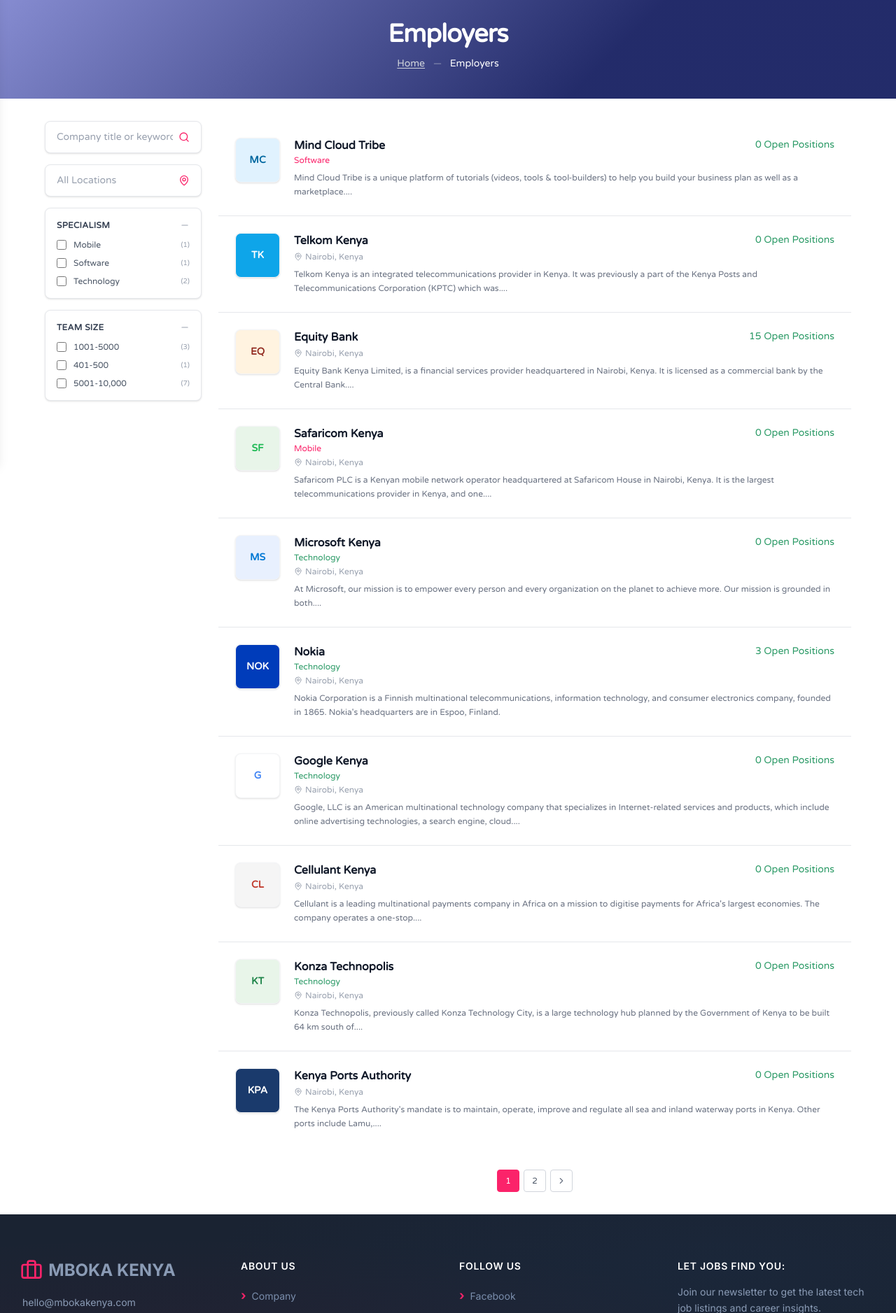
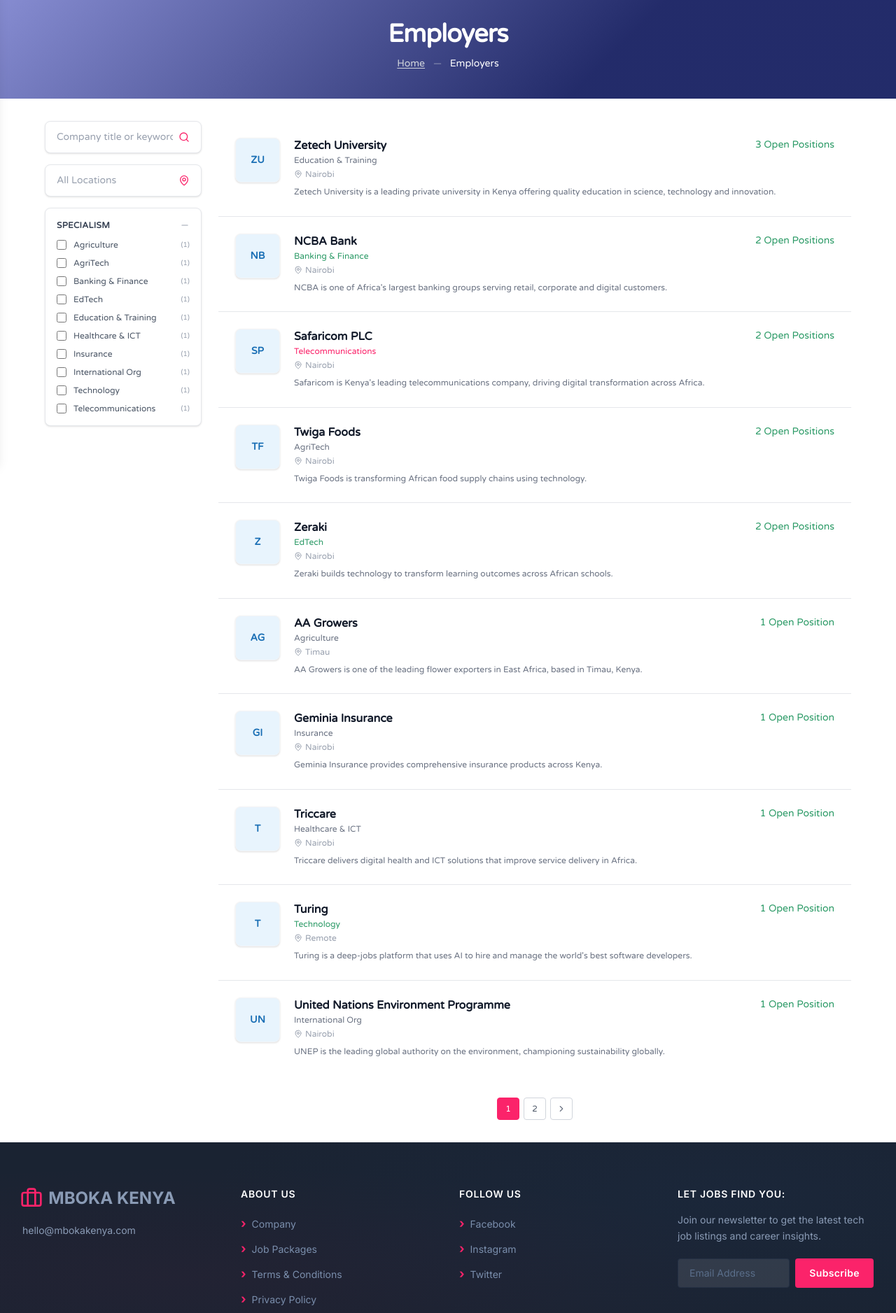
Before and after one commit to Blissmal/php-job-management-portal, a PHP site: page /employers in a window 1280 px wide. Shown: the part 139-2016 px from the top of the page at 70% size. Run offline with PHP 8.4, Linux system fonts and the light colour scheme; data comes from the database, SQL or seed files in the repository; some libraries are stand-ins or nearby versions.

Commit message:
Updated employers section to fetch db data, modified schema: added col team_size to employer_profiles

```diff
--- a/database/schema.sql
+++ b/database/schema.sql
@@ -304,3 +304,5 @@ ALTER TABLE jobs ADD COLUMN IF NOT EXISTS salary_currency VARCHAR(3) DEFAULT 'KE
 
 ALTER TABLE jobs ADD INDEX IF NOT EXISTS idx_experience_level (experience_level);
 ALTER TABLE jobs ADD INDEX IF NOT EXISTS idx_required_qualification (required_qualification);
+
+ALTER TABLE employer_profiles ADD COLUMN IF NOT EXISTS team_size ENUM('1-10','11-50','51-200','201-500','501-1000','1001-5000','5001-10000','10000+') DEFAULT NULL AFTER location;
--- a/views/employers.php
+++ b/views/employers.php
@@ -12,134 +12,100 @@
             </p>
         </div>
     </section>
+
     <?php
-    // ── Mock Data ──────────────────────────────────────────────────────────────────
-
-    $specialisms = [
-        ['label' => 'Mobile',     'count' => 1],
-        ['label' => 'Software',   'count' => 1],
-        ['label' => 'Technology', 'count' => 2],
-    ];
-
-    $team_sizes = [
-        ['label' => '1001-5000',   'count' => 3],
-        ['label' => '401-500',     'count' => 1],
-        ['label' => '5001-10,000', 'count' => 7],
-    ];
-
-    $employers = [
-        [
-            'name'        => 'Mind Cloud Tribe',
-            'specialism'  => 'Software',
-            'location'    => null,
-            'description' => 'Mind Cloud Tribe is a unique platform of tutorials (videos, tools & tool-builders) to help you build your business plan as well as a marketplace....',
-            'open_jobs'   => 0,
-            'logo'        => 'MC',
-            'logo_bg'     => '#e0f2fe',
-            'logo_color'  => '#0369a1',
-        ],
-        [
-            'name'        => 'Telkom Kenya',
-            'specialism'  => null,
-            'location'    => 'Nairobi, Kenya',
-            'description' => 'Telkom Kenya is an integrated telecommunications provider in Kenya. It was previously a part of the Kenya Posts and Telecommunications Corporation (KPTC) which was....',
-            'open_jobs'   => 0,
-            'logo'        => 'TK',
-            'logo_bg'     => '#0ea5e9',
-            'logo_color'  => '#fff',
-        ],
-        [
-            'name'        => 'Equity Bank',
-            'specialism'  => null,
-            'location'    => 'Nairobi, Kenya',
-            'description' => 'Equity Bank Kenya Limited, is a financial services provider headquartered in Nairobi, Kenya. It is licensed as a commercial bank by the Central Bank....',
-            'open_jobs'   => 15,
-            'logo'        => 'EQ',
-            'logo_bg'     => '#fff3e0',
-            'logo_color'  => '#922b21',
-        ],
-        [
-            'name'        => 'Safaricom Kenya',
-            'specialism'  => 'Mobile',
-            'location'    => 'Nairobi, Kenya',
-            'description' => 'Safaricom PLC is a Kenyan mobile network operator headquartered at Safaricom House in Nairobi, Kenya. It is the largest telecommunications provider in Kenya, and one....',
-            'open_jobs'   => 0,
-            'logo'        => 'SF',
-            'logo_bg'     => '#e8f5e9',
-            'logo_color'  => '#1db954',
-        ],
-        [
-            'name'        => 'Microsoft Kenya',
-            'specialism'  => 'Technology',
-            'location'    => 'Nairobi, Kenya',
-            'description' => 'At Microsoft, our mission is to empower every person and every organization on the planet to achieve more. Our mission is grounded in both....',
-            'open_jobs'   => 0,
-            'logo'        => 'MS',
-            'logo_bg'     => '#e8f0fe',
-            'logo_color'  => '#0078d4',
-        ],
-        [
-            'name'        => 'Nokia',
-            'specialism'  => 'Technology',
-            'location'    => 'Nairobi, Kenya',
-            'description' => 'Nokia Corporation is a Finnish multinational telecommunications, information technology, and consumer electronics company, founded in 1865. Nokia\'s headquarters are in Espoo, Finland.',
-            'open_jobs'   => 3,
-            'logo'        => 'NOK',
-            'logo_bg'     => '#003cba',
-            'logo_color'  => '#fff',
-        ],
-        [
-            'name'        => 'Google Kenya',
-            'specialism'  => 'Technology',
-            'location'    => 'Nairobi, Kenya',
-            'description' => 'Google, LLC is an American multinational technology company that specializes in Internet-related services and products, which include online advertising technologies, a search engine, cloud....',
-            'open_jobs'   => 0,
-            'logo'        => 'G',
-            'logo_bg'     => '#fff',
-            'logo_color'  => '#4285F4',
-        ],
-        [
-            'name'        => 'Cellulant Kenya',
-            'specialism'  => null,
-            'location'    => 'Nairobi, Kenya',
-            'description' => 'Cellulant is a leading multinational payments company in Africa on a mission to digitise payments for Africa\'s largest economies. The company operates a one-stop....',
-            'open_jobs'   => 0,
-            'logo'        => 'CL',
-            'logo_bg'     => '#f5f5f5',
-            'logo_color'  => '#c0392b',
-        ],
-        [
-            'name'        => 'Konza Technopolis',
-            'specialism'  => 'Technology',
-            'location'    => 'Nairobi, Kenya',
-            'description' => 'Konza Technopolis, previously called Konza Technology City, is a large technology hub planned by the Government of Kenya to be built 64 km south of....',
-            'open_jobs'   => 0,
-            'logo'        => 'KT',
-            'logo_bg'     => '#e8f5e9',
-            'logo_color'  => '#1e8449',
-        ],
-        [
-            'name'        => 'Kenya Ports Authority',
-            'specialism'  => null,
-            'location'    => 'Nairobi, Kenya',
-            'description' => 'The Kenya Ports Authority\'s mandate is to maintain, operate, improve and regulate all sea and inland waterway ports in Kenya. Other ports include Lamu,....',
-            'open_jobs'   => 0,
-            'logo'        => 'KPA',
-            'logo_bg'     => '#1a3a6c',
-            'logo_color'  => '#fff',
-        ],
-    ];
+    $db = getDB();
 
     $active_specialisms = $_GET['specialism'] ?? [];
     $active_sizes       = $_GET['size']       ?? [];
     $keyword            = $_GET['q']          ?? '';
     $location           = $_GET['location']   ?? '';
 
+    // ── Sidebar data from DB ──────────────────────────────────────────────────
+
+    // "Specialism" = industry values with counts
+    $specialisms = $db->query(
+        "SELECT ep.industry AS label, COUNT(*) AS count
+         FROM employer_profiles ep
+         JOIN users u ON u.user_id = ep.user_id
+         WHERE u.status = 'active' AND ep.industry IS NOT NULL AND ep.industry != ''
+         GROUP BY ep.industry
+         ORDER BY count DESC, ep.industry ASC"
+    )->fetchAll();
+
+    // "Team Size" = team_size values with counts, in canonical order
+    $teamSizeOrder = ['1-10','11-50','51-200','201-500','501-1000','1001-5000','5001-10000','10000+'];
+    $rawSizes = $db->query(
+        "SELECT ep.team_size AS label, COUNT(*) AS count
+         FROM employer_profiles ep
+         JOIN users u ON u.user_id = ep.user_id
+         WHERE u.status = 'active' AND ep.team_size IS NOT NULL
+         GROUP BY ep.team_size"
+    )->fetchAll(PDO::FETCH_KEY_PAIR);
+
+    $team_sizes = [];
+    foreach ($teamSizeOrder as $sz) {
+        if (isset($rawSizes[$sz])) {
+            $team_sizes[] = ['label' => $sz, 'count' => $rawSizes[$sz]];
+        }
+    }
+
+    // ── Employer listings from DB ─────────────────────────────────────────────
+    $conditions = ["u.status = 'active'", "u.role = 'employer'"];
+    $params     = [];
+
+    if ($keyword !== '') {
+        $conditions[] = "(ep.company_name LIKE ? OR ep.description LIKE ?)";
+        $params[] = "%$keyword%";
+        $params[] = "%$keyword%";
+    }
+    if ($location !== '') {
+        $conditions[] = "ep.location LIKE ?";
+        $params[] = "%$location%";
+    }
+    if ($active_specialisms) {
+        $active_specialisms = (array)$active_specialisms;
+        $ph = implode(',', array_fill(0, count($active_specialisms), '?'));
+        $conditions[] = "ep.industry IN ($ph)";
+        $params = array_merge($params, array_values($active_specialisms));
+    }
+    if ($active_sizes) {
+        $active_sizes = (array)$active_sizes;
+        $ph = implode(',', array_fill(0, count($active_sizes), '?'));
+        $conditions[] = "ep.team_size IN ($ph)";
+        $params = array_merge($params, array_values($active_sizes));
+    }
+
+    $where = 'WHERE ' . implode(' AND ', $conditions);
+
+    $empStmt = $db->prepare(
+        "SELECT ep.user_id, ep.company_name, ep.industry AS specialism,
+                ep.location, ep.team_size, ep.website, ep.logo_path, ep.description,
+                (SELECT COUNT(*) FROM jobs j
+                 WHERE j.employer_id = ep.user_id AND j.status = 'open') AS open_jobs
+         FROM employer_profiles ep
+         JOIN users u ON u.user_id = ep.user_id
+         $where
+         ORDER BY open_jobs DESC, ep.company_name ASC"
+    );
+    $empStmt->execute($params);
+    $employers = $empStmt->fetchAll();
+
     $specialism_colors = [
-        'Software'   => 'text-[#fb236a]',
-        'Mobile'     => 'text-[#fb236a]',
-        'Technology' => 'text-[#2b9a66]',
+        'Software'        => 'text-[#fb236a]',
+        'Mobile'          => 'text-[#fb236a]',
+        'Technology'      => 'text-[#2b9a66]',
+        'EdTech'          => 'text-[#2b9a66]',
+        'Telecommunications' => 'text-[#fb236a]',
+        'Banking & Finance'  => 'text-[#2b9a66]',
     ];
+
+    function logoInitials(string $name): string {
+        $words = explode(' ', trim($name));
+        return mb_strtoupper(
+            mb_substr($words[0], 0, 1) . (isset($words[1]) ? mb_substr($words[1], 0, 1) : '')
+        );
+    }
     ?>
 
     <div class="min-h-screen py-8 px-4">
@@ -149,6 +115,7 @@
             <aside class="w-56 shrink-0 sticky top-24 flex flex-col gap-4">
 
                 <!-- Keyword search -->
+                <form method="GET" action="/employers">
                     <div class="bg-white rounded-lg border border-gray-200 px-4 py-3 flex items-center gap-2 shadow-sm">
                         <input
                             type="text" name="q"
@@ -159,7 +126,7 @@
                     </div>
 
                     <!-- Location -->
-                <div class="bg-white rounded-lg border border-gray-200 px-4 py-3 flex items-center gap-2 shadow-sm">
+                    <div class="bg-white rounded-lg border border-gray-200 px-4 py-3 flex items-center gap-2 shadow-sm mt-4">
                         <input
                             type="text" name="location"
                             placeholder="All Locations"
@@ -168,66 +135,76 @@
                         <i data-lucide="map-pin" class="w-4 h-4 text-[#fb236a] shrink-0"></i>
                     </div>
 
-                <!-- Specialism -->
-                <div class="bg-white rounded-lg border border-gray-200 px-4 py-4 shadow-sm">
+                    <!-- Specialism (= industry from DB) -->
+                    <?php if ($specialisms): ?>
+                    <div class="bg-white rounded-lg border border-gray-200 px-4 py-4 shadow-sm mt-4">
                         <div class="flex items-center justify-between mb-3">
                             <h3 class="text-xs font-bold text-gray-700 uppercase tracking-wide">Specialism</h3>
                             <i data-lucide="minus" class="w-3.5 h-3.5 text-gray-400"></i>
                         </div>
                         <div class="flex flex-col gap-2.5">
                             <?php foreach ($specialisms as $s):
-                            $checked = in_array($s['label'], $active_specialisms, true);
+                                $checked = in_array($s['label'], (array)$active_specialisms, true);
                             ?>
                                 <label class="flex items-center gap-2.5 cursor-pointer group">
-                                <input type="checkbox" name="specialism[]" value="<?php echo $s['label']; ?>"
+                                    <input type="checkbox" name="specialism[]" value="<?php echo htmlspecialchars($s['label']); ?>"
                                         <?php echo $checked ? 'checked' : ''; ?>
                                         class="w-3.5 h-3.5 rounded border-gray-300 cursor-pointer shrink-0">
                                     <span class="text-xs text-gray-600 group-hover:text-gray-900 flex-1">
-                                    <?php echo $s['label']; ?>
+                                        <?php echo htmlspecialchars($s['label']); ?>
                                     </span>
                                     <span class="text-[10px] text-gray-400">(<?php echo $s['count']; ?>)</span>
                                 </label>
                             <?php endforeach; ?>
                         </div>
                     </div>
+                    <?php endif; ?>
 
-                <!-- Team Size -->
-                <div class="bg-white rounded-lg border border-gray-200 px-4 py-4 shadow-sm">
+                    <!-- Team Size (= team_size from DB) -->
+                    <?php if ($team_sizes): ?>
+                    <div class="bg-white rounded-lg border border-gray-200 px-4 py-4 shadow-sm mt-4">
                         <div class="flex items-center justify-between mb-3">
                             <h3 class="text-xs font-bold text-gray-700 uppercase tracking-wide">Team Size</h3>
                             <i data-lucide="minus" class="w-3.5 h-3.5 text-gray-400"></i>
                         </div>
                         <div class="flex flex-col gap-2.5">
                             <?php foreach ($team_sizes as $ts):
-                            $checked = in_array($ts['label'], $active_sizes, true);
+                                $checked = in_array($ts['label'], (array)$active_sizes, true);
                             ?>
                                 <label class="flex items-center gap-2.5 cursor-pointer group">
-                                <input type="checkbox" name="size[]" value="<?php echo $ts['label']; ?>"
+                                    <input type="checkbox" name="size[]" value="<?php echo htmlspecialchars($ts['label']); ?>"
                                         <?php echo $checked ? 'checked' : ''; ?>
                                         class="w-3.5 h-3.5 rounded border-gray-300 cursor-pointer shrink-0">
                                     <span class="text-xs text-gray-600 group-hover:text-gray-900 flex-1">
-                                    <?php echo $ts['label']; ?>
+                                        <?php echo htmlspecialchars($ts['label']); ?>
                                     </span>
                                     <span class="text-[10px] text-gray-400">(<?php echo $ts['count']; ?>)</span>
                                 </label>
                             <?php endforeach; ?>
                         </div>
                     </div>
+                    <?php endif; ?>
+
+                    <button type="submit" class="hidden"></button>
+                </form>
 
             </aside>
 
             <!-- ── Employer listings ─────────────────────────────────────── -->
             <div class="flex-1 min-w-0">
-                <div class="flex flex-col divide-y divide-gray-200 bg-white   overflow-hidden">
+                <div class="flex flex-col divide-y divide-gray-200 bg-white overflow-hidden">
                     <?php foreach ($employers as $emp): ?>
-                        <a href="/employers/<?php echo urlencode(strtolower(str_replace(' ', '-', $emp['name']))); ?>"
+                        <a href="/employers/<?php echo urlencode(strtolower(str_replace(' ', '-', $emp['company_name']))); ?>"
                             class="group flex items-start gap-5 px-6 py-6 hover:bg-gray-50/70 transition-colors duration-150">
 
                             <!-- Logo -->
                             <div class="shrink-0 w-16 h-16 rounded-lg border border-gray-100 flex items-center justify-center
-                        text-sm font-bold overflow-hidden shadow-sm"
-                                style="background-color:<?php echo $emp['logo_bg']; ?>; color:<?php echo $emp['logo_color']; ?>;">
-                                <?php echo $emp['logo']; ?>
+                                text-sm font-bold overflow-hidden shadow-sm bg-[#e8f4fd] text-[#1a6fb5]">
+                                <?php if ($emp['logo_path']): ?>
+                                    <img src="/<?php echo htmlspecialchars($emp['logo_path']); ?>" alt="" class="w-full h-full object-contain p-1">
+                                <?php else: ?>
+                                    <?php echo logoInitials($emp['company_name']); ?>
+                                <?php endif; ?>
                             </div>
 
                             <!-- Body -->
@@ -235,11 +212,11 @@
                                 <div class="flex items-start justify-between gap-4 flex-wrap">
                                     <div>
                                         <h3 class="text-base font-semibold text-gray-900 group-hover:text-[#2b9a66] transition-colors leading-snug">
-                                            <?php echo htmlspecialchars($emp['name']); ?>
+                                            <?php echo htmlspecialchars($emp['company_name']); ?>
                                         </h3>
                                         <?php if ($emp['specialism']): ?>
                                             <p class="text-xs font-medium mt-0.5 <?php echo $specialism_colors[$emp['specialism']] ?? 'text-gray-500'; ?>">
-                                                <?php echo $emp['specialism']; ?>
+                                                <?php echo htmlspecialchars($emp['specialism']); ?>
                                             </p>
                                         <?php endif; ?>
                                         <?php if ($emp['location']): ?>
@@ -250,17 +227,23 @@
                                         <?php endif; ?>
                                     </div>
                                     <!-- Open positions -->
-                                    <span class="text-sm font-medium shrink-0 <?php echo $emp['open_jobs'] > 0 ? 'text-[#2b9a66]' : 'text-[#2b9a66]'; ?>">
-                                        <?php echo $emp['open_jobs']; ?> Open Position<?php echo $emp['open_jobs'] !== 1 ? 's' : ''; ?>
+                                    <span class="text-sm font-medium shrink-0 text-[#2b9a66]">
+                                        <?php echo $emp['open_jobs']; ?> Open Position<?php echo $emp['open_jobs'] != 1 ? 's' : ''; ?>
                                     </span>
                                 </div>
                                 <p class="text-xs text-gray-500 leading-relaxed mt-2 line-clamp-2">
-                                    <?php echo htmlspecialchars($emp['description']); ?>
+                                    <?php echo htmlspecialchars($emp['description'] ?? ''); ?>
                                 </p>
                             </div>
 
                         </a>
                     <?php endforeach; ?>
+
+                    <?php if (empty($employers)): ?>
+                        <div class="px-6 py-16 text-center text-gray-400 text-sm">
+                            No employers found.
+                        </div>
+                    <?php endif; ?>
                 </div>
 
                 <!-- Pagination -->
```
Lines whose indentation alone changed are shown as unchanged.
